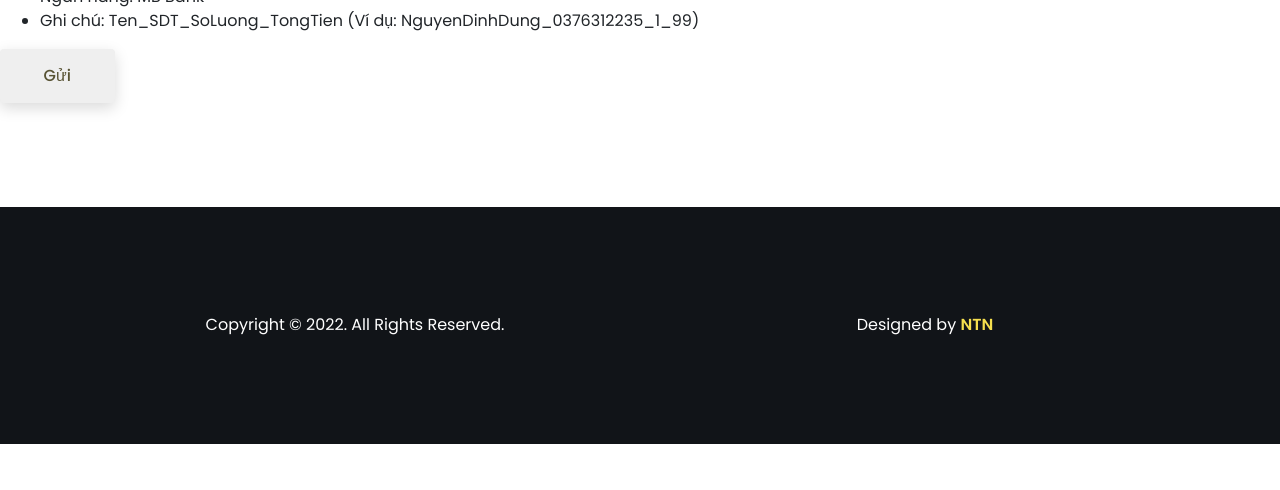
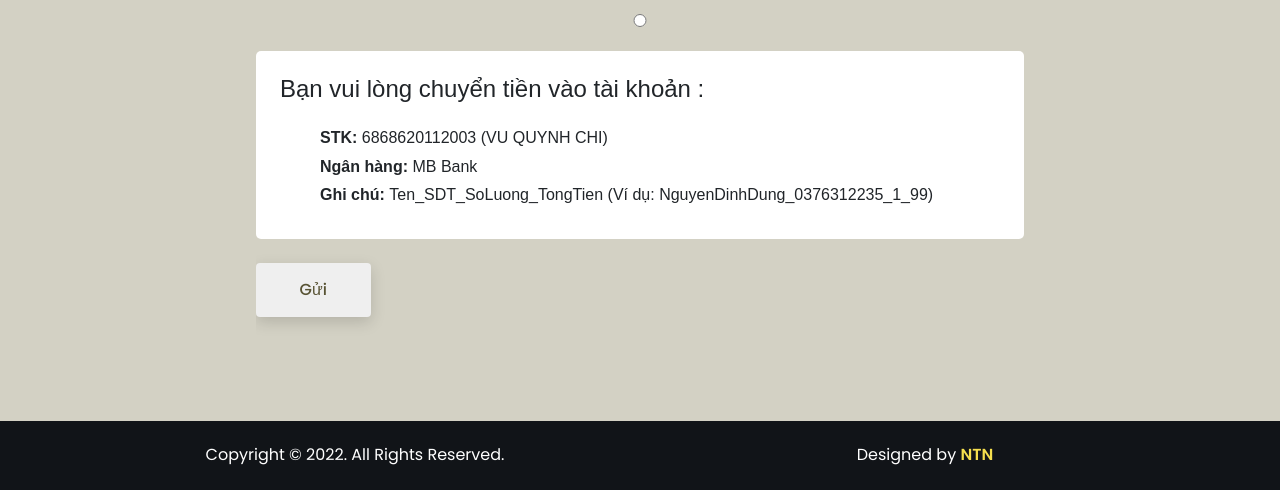
Before and after one commit to thaiminhpv/your-js-life, a Flask app: page /home in a window 1280 px wide. Shown: the part 2635-3125 px from the top of the page. Before the commit the page ends 3079 px from the top, so only its background shows below. Run offline with Flask 2, Linux system fonts and the light colour scheme; some libraries are stand-ins or nearby versions.

Commit message:
Update input-page.css

```diff
--- a/src/static/css/input-page.css
+++ b/src/static/css/input-page.css
@@ -1,6 +1,22 @@
 input {
   border: 0;
   padding: 5px;
+  border-radius: 10px;
+}
+
+#about {
+  width: 60%;
+  margin: auto;
+}
+
+.textFrom2 {
+  font-size: 20px;
+  font-weight: bold;
+  font-family: sans-serif;
+}
+
+#main-wrapper {
+  background-color: #d3d1c4;
 }
 
 input:focus {
@@ -75,7 +91,6 @@ input:focus {
   border-width: 2.5px;
 }
 
-
 /*Experience*/
 .borderExperience {
   border: 1.5px solid #fff;
@@ -102,6 +117,7 @@ input:focus {
 .borderButtonExperience {
   border-width: 2.5px;
 }
+
 /* input range skill */
 .inputRange {
   cursor: pointer;
@@ -117,6 +133,7 @@ input:focus {
 .borderInputRange:hover {
   border: 2px solid rgb(97, 95, 95);
 }
+
 .borderInputRange:hover .borderButtonRange {
   visibility: visible;
 }
@@ -137,3 +154,52 @@ input:focus {
   height: 2rem;
   border-width: 3px;
 }
+
+#footer1 {
+  padding: 20px;
+}
+
+.required-field::after {
+  content: " *";
+  color: red;
+}
+
+.gift-choice {
+  display: flex;
+  flex-direction: column;
+  gap: 2rem;
+}
+
+.custom-radio {
+  display: flex;
+  flex-direction: column;
+  align-items: center;
+  width: 60%;
+  margin: 0 auto;
+}
+
+.present {
+  display: flex;
+  justify-content: center;
+  margin-top: 1.5rem;
+}
+
+.checkout {
+  font-family: sans-serif;
+  background-color: #fff;
+  padding: 1rem 1.5rem;
+  border-radius: 5px;
+  margin: 1.5rem 0;
+}
+
+ul {
+  list-style: none;
+}
+
+li:not(:last-child) {
+  padding-bottom: 0.3rem;
+}
+
+li > span {
+  font-weight: 700;
+}
```
